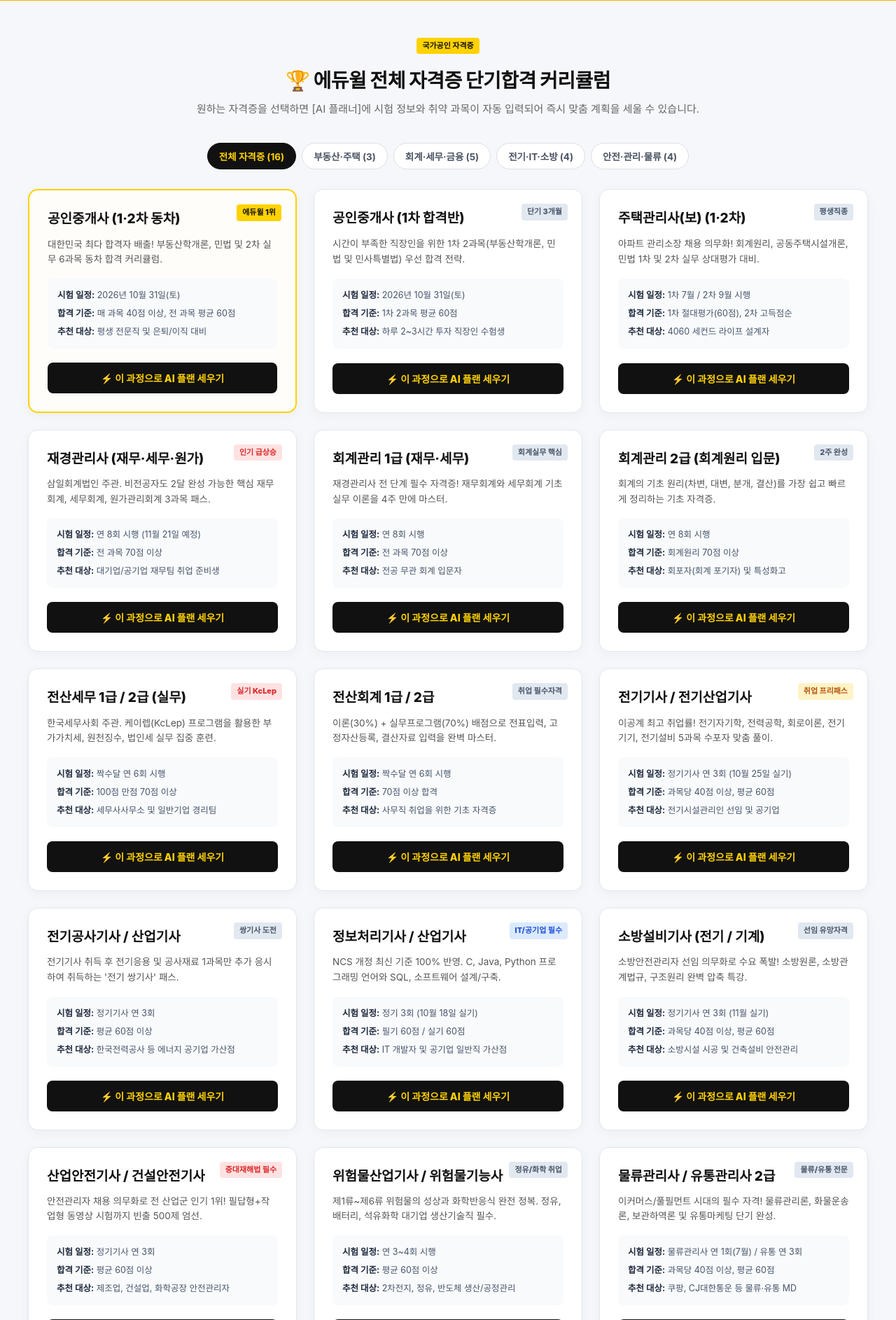
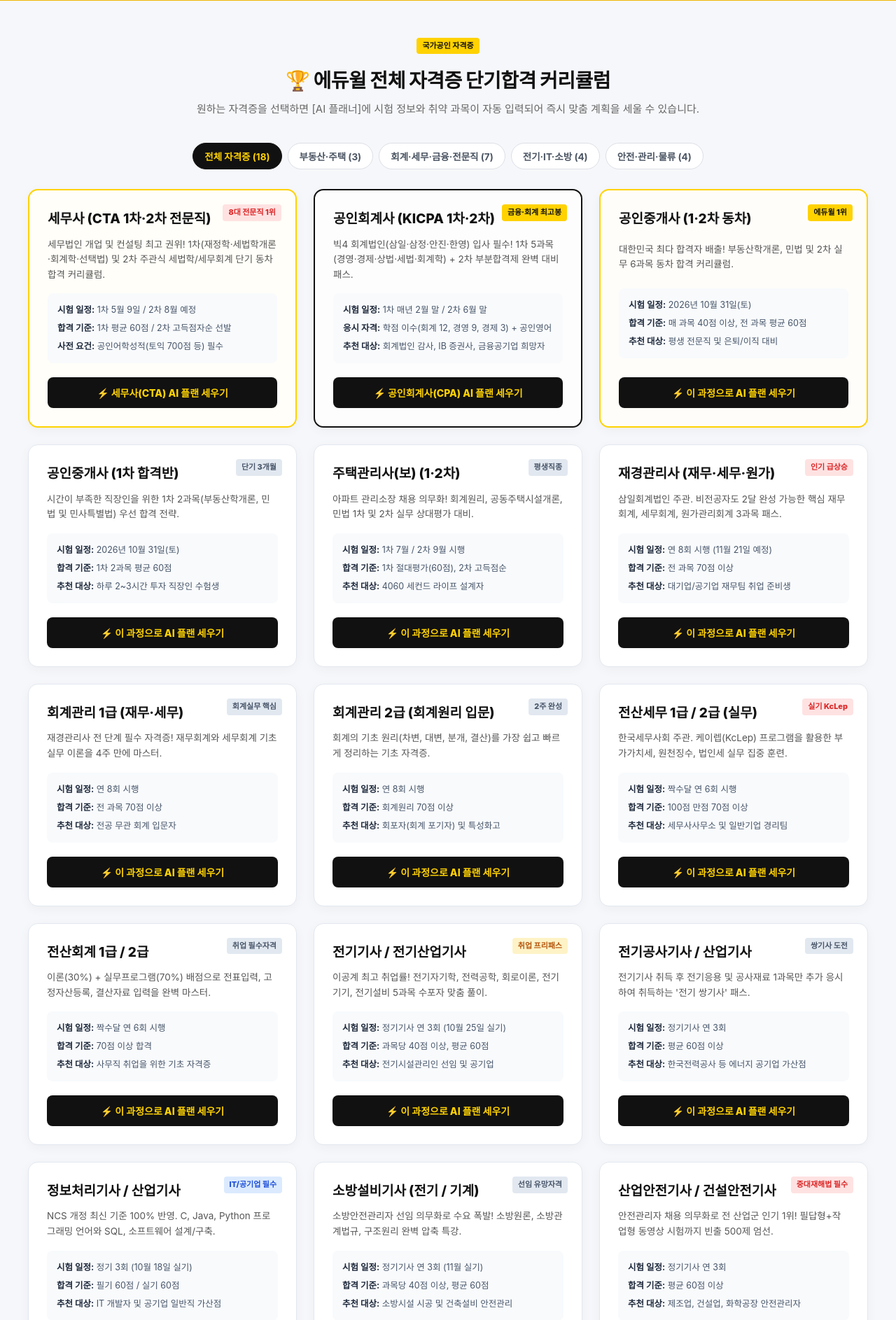
Before and after one commit to Kim-beomseo/-study-planner, a Flask app: page / in a window 1280 px wide, after a click on "자격증 과정". Shown: the part 388-2274 px from the top of the page at 70% size. Run offline with Flask 3, Linux system fonts and the light colour scheme; some web fonts are replaced.

Commit message:
feat: Add CTA (Tax Accountant) and KICPA (Certified Public Accountant) curriculums and textbooks

```diff
--- a/templates/index.html
+++ b/templates/index.html
@@ -238,14 +238,48 @@
 
             <!-- 자격증 서브 필터 -->
             <div class="sub-filter-bar">
-                <button class="sub-filter-btn active" data-subfilter="all">전체 자격증 (16)</button>
+                <button class="sub-filter-btn active" data-subfilter="all">전체 자격증 (18)</button>
                 <button class="sub-filter-btn" data-subfilter="lic-real">부동산·주택 (3)</button>
-                <button class="sub-filter-btn" data-subfilter="lic-acc">회계·세무·금융 (5)</button>
+                <button class="sub-filter-btn" data-subfilter="lic-acc">회계·세무·금융·전문직 (7)</button>
                 <button class="sub-filter-btn" data-subfilter="lic-tech">전기·IT·소방 (4)</button>
                 <button class="sub-filter-btn" data-subfilter="lic-safe">안전·관리·물류 (4)</button>
             </div>
 
             <div class="course-grid" id="licenseGrid">
+                <!-- 0-1. 세무사 (CTA) 전문직 추가 -->
+                <div class="course-card best-seller" data-sub="lic-acc" style="border: 2px solid #ffd200; background: #fffef8;">
+                    <div class="card-tag tag-hot">8대 전문직 1위</div>
+                    <h3>세무사 (CTA 1차·2차 전문직)</h3>
+                    <p class="card-desc">세무법인 개업 및 컨설팅 최고 권위! 1차(재정학·세법학개론·회계학·선택법) 및 2차 주관식 세법학/세무회계 단기 동차 합격 커리큘럼.</p>
+                    <ul class="card-specs">
+                        <li><strong>시험 일정:</strong> 1차 5월 9일 / 2차 8월 예정</li>
+                        <li><strong>합격 기준:</strong> 1차 평균 60점 / 2차 고득점자순 선발</li>
+                        <li><strong>사전 요건:</strong> 공인어학성적(토익 700점 등) 필수</li>
+                    </ul>
+                    <div class="card-footer">
+                        <button class="btn-apply-plan" data-goal="세무사(CTA) 1차/2차 합격" data-date="2026-05-09" data-weak="세법학 1·2부 판례 논술, 세무회계 계산연습, 재정학 수식 유도">
+                            ⚡ 세무사(CTA) AI 플랜 세우기
+                        </button>
+                    </div>
+                </div>
+
+                <!-- 0-2. 공인회계사 (CPA) 전문직 추가 -->
+                <div class="course-card best-seller" data-sub="lic-acc" style="border: 2px solid #111111; background: #fdfdfd;">
+                    <div class="card-tag tag-best">금융·회계 최고봉</div>
+                    <h3>공인회계사 (KICPA 1차·2차)</h3>
+                    <p class="card-desc">빅4 회계법인(삼일·삼정·안진·한영) 입사 필수! 1차 5과목(경영·경제·상법·세법·회계학) + 2차 부분합격제 완벽 대비 패스.</p>
+                    <ul class="card-specs">
+                        <li><strong>시험 일정:</strong> 1차 매년 2월 말 / 2차 6월 말</li>
+                        <li><strong>응시 자격:</strong> 학점 이수(회계 12, 경영 9, 경제 3) + 공인영어</li>
+                        <li><strong>추천 대상:</strong> 회계법인 감사, IB 증권사, 금융공기업 희망자</li>
+                    </ul>
+                    <div class="card-footer">
+                        <button class="btn-apply-plan" data-goal="공인회계사(CPA) 1차 합격" data-date="2026-02-28" data-weak="중급/고급회계 복합금융상품 분개, 경제원론 미시수식, 재무관리 공식">
+                            ⚡ 공인회계사(CPA) AI 플랜 세우기
+                        </button>
+                    </div>
+                </div>
+
                 <!-- 1. 공인중개사 동차 -->
                 <div class="course-card best-seller" data-sub="lic-real">
                     <div class="card-tag tag-best">에듀윌 1위</div>
@@ -935,13 +969,41 @@
 
             <!-- 교재 서브 필터 -->
             <div class="sub-filter-bar">
-                <button class="sub-filter-btn active" data-subfilter="all">전체 도서 (16)</button>
-                <button class="sub-filter-btn" data-subfilter="book-lic">자격증 수험서 (8)</button>
+                <button class="sub-filter-btn active" data-subfilter="all">전체 도서 (18)</button>
+                <button class="sub-filter-btn" data-subfilter="book-lic">자격증·전문직 수험서 (10)</button>
                 <button class="sub-filter-btn" data-subfilter="book-gov">공무원 수험서 (4)</button>
                 <button class="sub-filter-btn" data-subfilter="book-toeic">토익·취업·NCS (4)</button>
             </div>
 
             <div class="book-grid" id="bookGrid">
+                <!-- 0-1. 세무사 1차 기본서 -->
+                <div class="book-card" data-sub="book-lic">
+                    <div class="book-cover book-c1" style="background: linear-gradient(135deg, #1e1b4b, #4338ca);">
+                        <span class="book-label">CTA 전문직</span>
+                        <h4>세무사 1차<br>재정학+세법학개론</h4>
+                    </div>
+                    <div class="book-body">
+                        <h5>2026 에듀윌 세무사 1차 재정학 핵심이론+기출 OX</h5>
+                        <p class="book-author">세무사 시험연구소 편저</p>
+                        <p class="book-price"><strong>38,700원</strong> <span class="discount">10%↓</span></p>
+                        <button class="btn-book-order" data-title="2026 세무사 1차 재정학+세법학개론">🛒 바로구매 / 플랜 연동</button>
+                    </div>
+                </div>
+
+                <!-- 0-2. CPA 공인회계사 1차 기출 -->
+                <div class="book-card" data-sub="book-lic">
+                    <div class="book-cover book-c4" style="background: linear-gradient(135deg, #0f172a, #334155);">
+                        <span class="book-label">KICPA 베스트</span>
+                        <h4>CPA 1차 회계학<br>재무+원가 기출 10년</h4>
+                    </div>
+                    <div class="book-body">
+                        <h5>2026 공인회계사 1차 회계학(중급/고급/원가) 단원별 기출해설</h5>
+                        <p class="book-author">회계법인 공인회계사진 편저</p>
+                        <p class="book-price"><strong>43,200원</strong> <span class="discount">10%↓</span></p>
+                        <button class="btn-book-order" data-title="CPA 1차 회계학 10개년 기출해설">🛒 바로구매 / 플랜 연동</button>
+                    </div>
+                </div>
+
                 <!-- 1. 재경관리사 한권끝장 -->
                 <div class="book-card" data-sub="book-lic">
                     <div class="book-cover book-c1">
```
